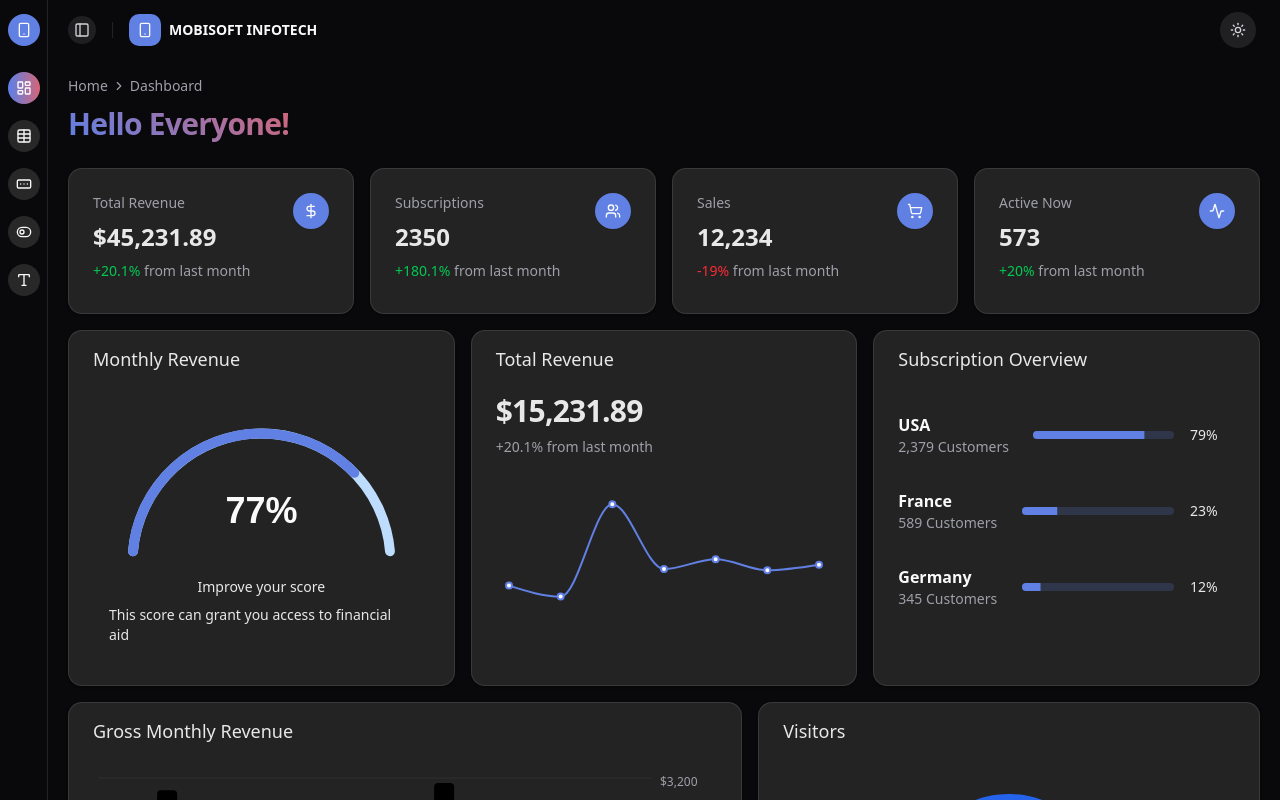
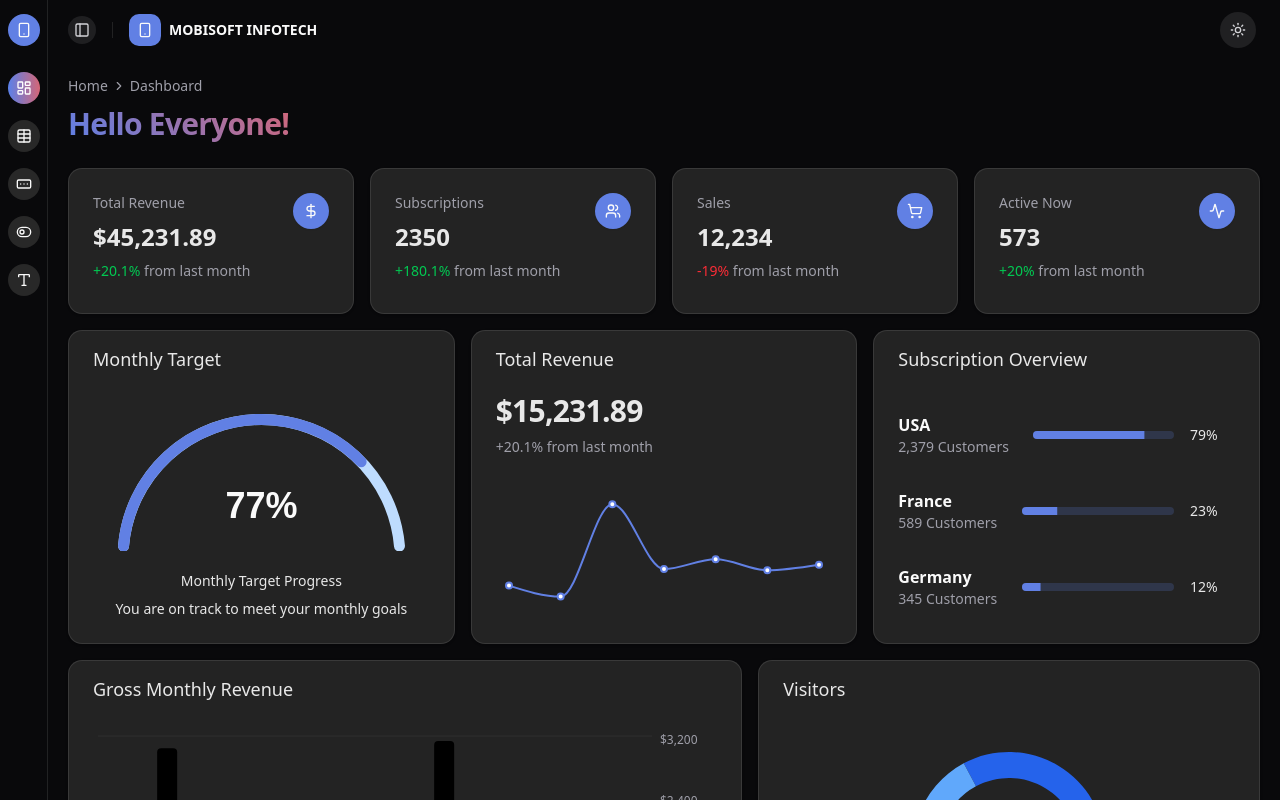
Before and after one commit to innocent1105/ui-design, a React (Vite) app: page / in a window 1280 px wide. Shown: the top 800 px of the page. Built offline with nearby package versions, Linux system fonts and the light colour scheme.

Commit message:
Updated the changes

```diff
--- a/src/components/credit-score-chart.tsx
+++ b/src/components/credit-score-chart.tsx
@@ -56,12 +56,12 @@ const CreditScoreChart: React.FC<ICreditScoreChartProps> = ({ score }) => {
 	};
 
 	return (
-		<div className="flex flex-col items-center justify-center p-4">
+		<div className="flex flex-col items-center justify-center">
 			<div className="w-full">
 				<Chart options={options} series={[score]} type="radialBar" height={330} />
 			</div>
-			<p className="mt-5 text-sm">Improve your score</p>
-			<p className="mt-2 text-sm">This score can grant you access to financial aid</p>
+			<p className="mt-5 text-sm">Monthly Target Progress</p>
+			<p className="mt-2 text-sm">You are on track to meet your monthly goals</p>
 		</div>
 	);
 };
--- a/src/components/revenue-card.tsx
+++ b/src/components/revenue-card.tsx
@@ -10,7 +10,7 @@ export function RevenueCard() {
 				</div>
 				<p className="text-muted-foreground text-sm">+20.1% from last month</p>
 			</div>
-			<div className="mt-10 h-[120px] flex justify-center items-center">
+			<div className="mt-10 flex h-[120px] items-center justify-center">
 				<LineChart width={320} height={120} data={revenueChartData}>
 					<Line type="monotone" dataKey="pv" stroke="var(--primary)" strokeWidth={2} />
 				</LineChart>
--- a/src/constants/ChartConstants.ts
+++ b/src/constants/ChartConstants.ts
@@ -166,7 +166,6 @@ export const subscriptionData: ISubscriptionData[] = [
 	}
 ];
 
-
 export const revenueChartData = [
 	{
 		name: 'Page A',
--- a/src/pages/Dashborad/Dashboard.tsx
+++ b/src/pages/Dashborad/Dashboard.tsx
@@ -23,7 +23,7 @@ const Dashboard = () => {
 			</div>
 
 			<div className="grid grid-cols-1 gap-4 lg:grid-cols-12">
-				<MainCard className="col-span-1 lg:col-span-4" title="Monthly Revenue">
+				<MainCard className="col-span-1 lg:col-span-4" title="Monthly Target">
 					<CreditScoreChart score={77} />
 				</MainCard>
 
```
